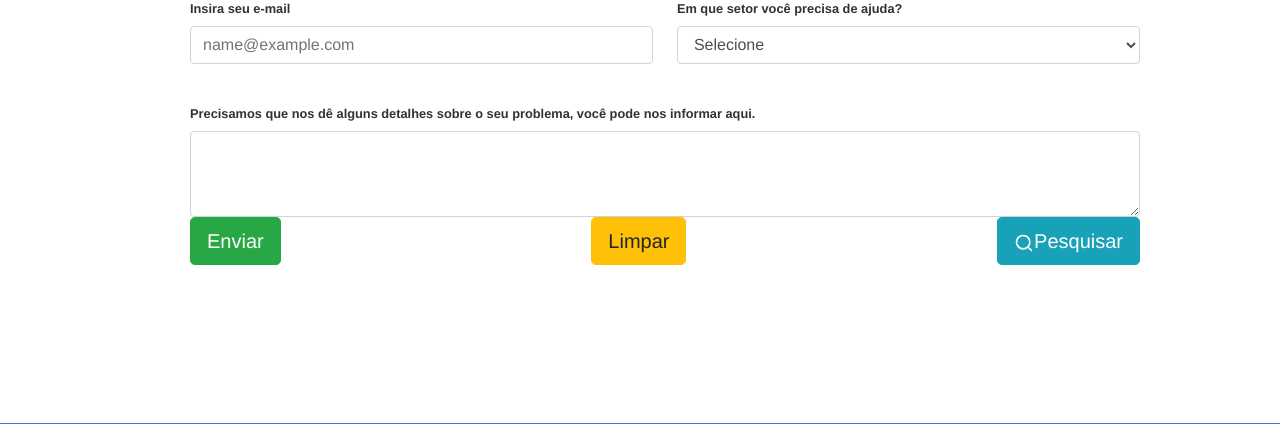
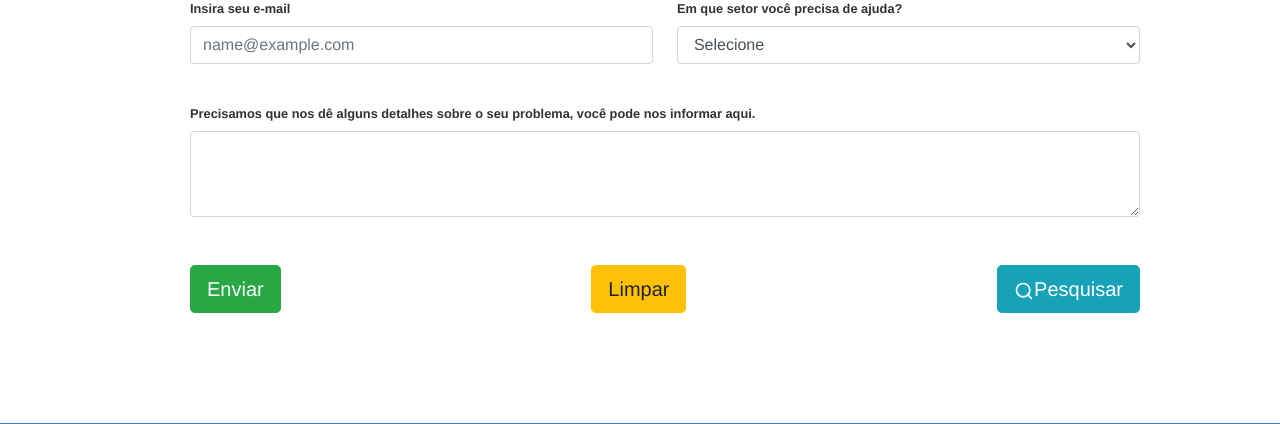
Before and after one commit to J-Eugenio/FabSoft-SCO, a PHP site: page /view/chamados/solicitar-chamado.php in a window 1280 px wide. Shown: the part 215-639 px from the top of the page. Run offline with PHP 8.4, Linux system fonts and the light colour scheme; the visitor is signed in with stand-in values (Sample User, id 1); some libraries are stand-ins or nearby versions.

Commit message:
Ajuste css

```diff
--- a/sys/view/chamados/solicitar-chamado.php
+++ b/sys/view/chamados/solicitar-chamado.php
@@ -22,7 +22,7 @@
             <label for="descricao">Precisamos que nos dê alguns detalhes sobre o seu problema, você pode nos informar aqui.</label>
             <textarea class="form-control" id="descricao" rows="3"></textarea>
         </div>
-        <div class="full-box">
+        <div class="full-box mb-5">
             <input type="hidden" name="acao" class="form-control" value="inserir" />
         </div>
         <button type="submit" class="btn btn-success btn-lg">Enviar</button>
```
